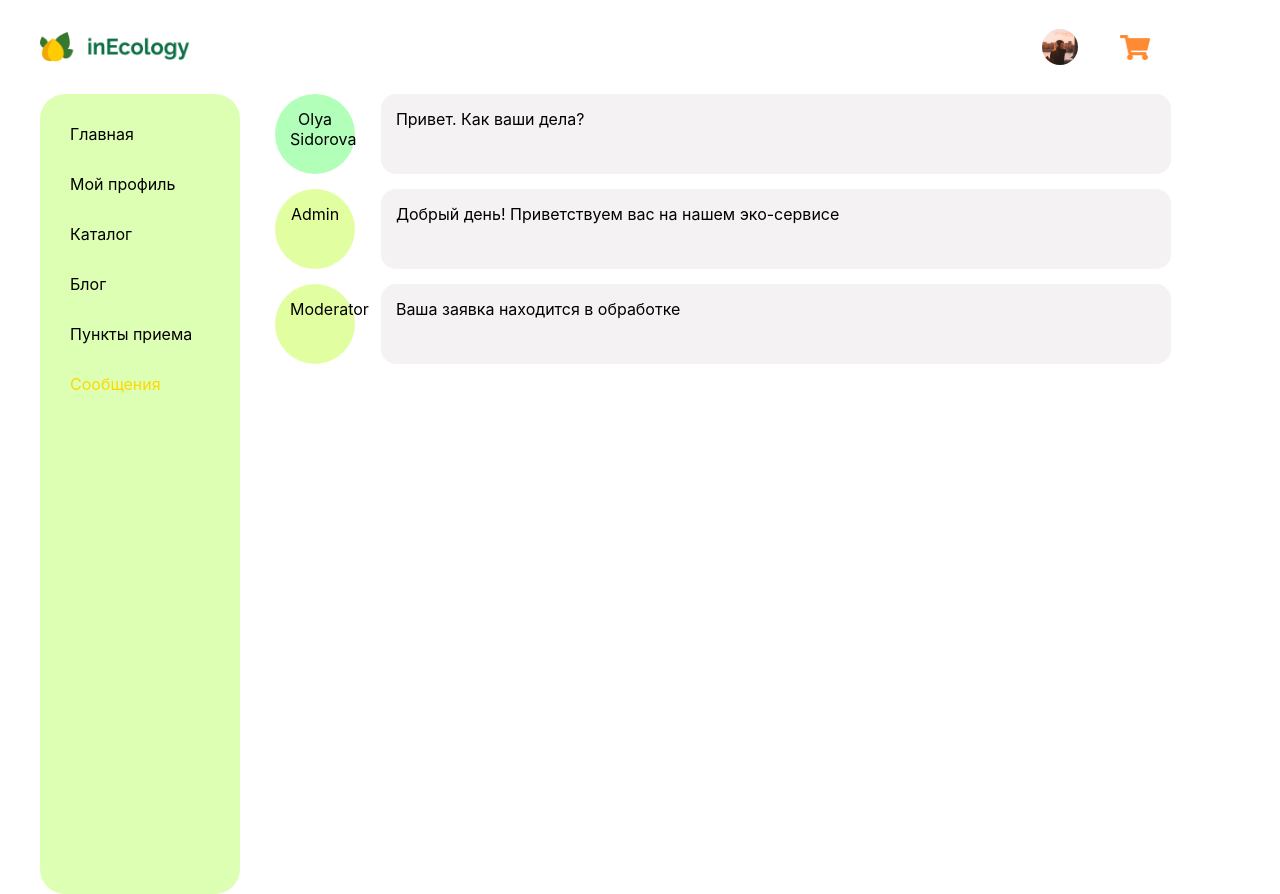
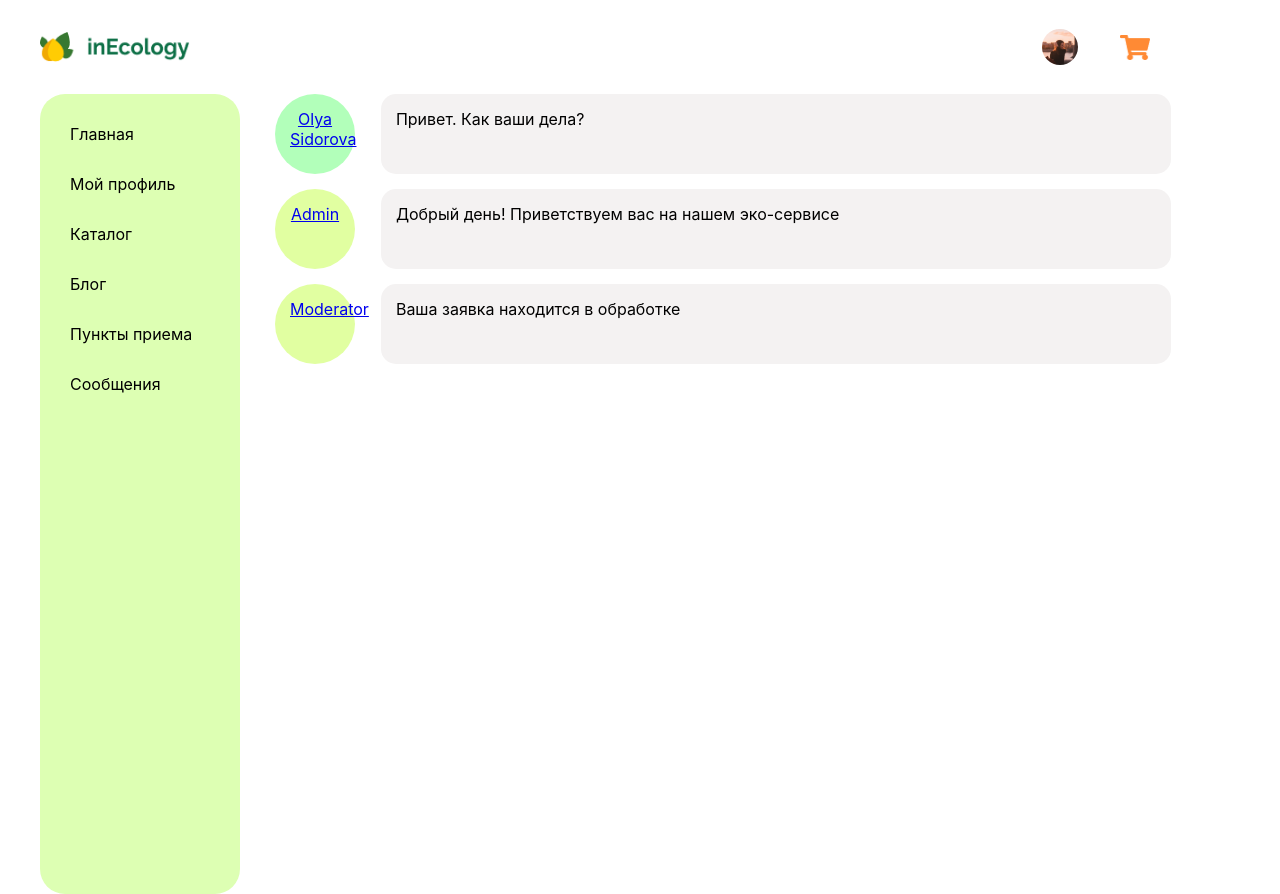
Before and after one commit to wild-dino/InEcology, a React (Create React App) app: page /dialogs in a window 1280 px wide. Built offline with nearby package versions, Linux system fonts and the light colour scheme.

Commit message:
fix dialogs

```diff
--- a/src/App.js
+++ b/src/App.js
@@ -13,7 +13,7 @@ const App = () => {
                 <Navbar/>
                 <div className="app-wrapper-content">
                     <Routes>
-                        <Route path="/dialogs" element={<Dialogs/>}/>
+                        <Route path="/dialogs/*" element={<Dialogs/>}/>
                         <Route path="/profile" element={<Profile/>}/>
                     </Routes>
                 </div>
--- a/src/components/Dialogs/Dialogs.jsx
+++ b/src/components/Dialogs/Dialogs.jsx
@@ -1,4 +1,5 @@
 import s from './Dialog.module.css';
+import {NavLink} from "react-router-dom";
 
 const Dialogs = () => {
     return (
@@ -6,13 +7,13 @@ const Dialogs = () => {
             <div className={s.dialogs}>
                 <div className={s.dialogsItems}>
                     <div className={`${s.dialog} ${s.active}`}>
-                        Olya Sidorova
+                        <NavLink to="/dialogs/1"> Olya Sidorova </NavLink>
                     </div>
                     <div className={s.dialog}>
-                        Admin
+                        <NavLink to="/dialogs/2">Admin</NavLink>
                     </div>
                     <div className={s.dialog}>
-                        Moderator
+                        <NavLink to="/dialogs/3">Moderator</NavLink>
                     </div>
                 </div>
                 <div className={s.messages}>
--- a/src/components/Navbar/Navbar.jsx
+++ b/src/components/Navbar/Navbar.jsx
@@ -20,7 +20,7 @@ const Navbar = () => {
         <NavLink to= "/#" className={(navData) => navData.isActive? s.active: ''}>Пункты приема</NavLink>
       </div>
       <div className={s.link}>
-        <NavLink to="/dialogs" className={(navData) => navData.isActive? s.active: ''}>Сообщения</NavLink>
+        <NavLink to="/dialogs/" className={(navData) => navData.isActive? s.active: ''}>Сообщения</NavLink>
       </div>
     </nav>
   );
```
